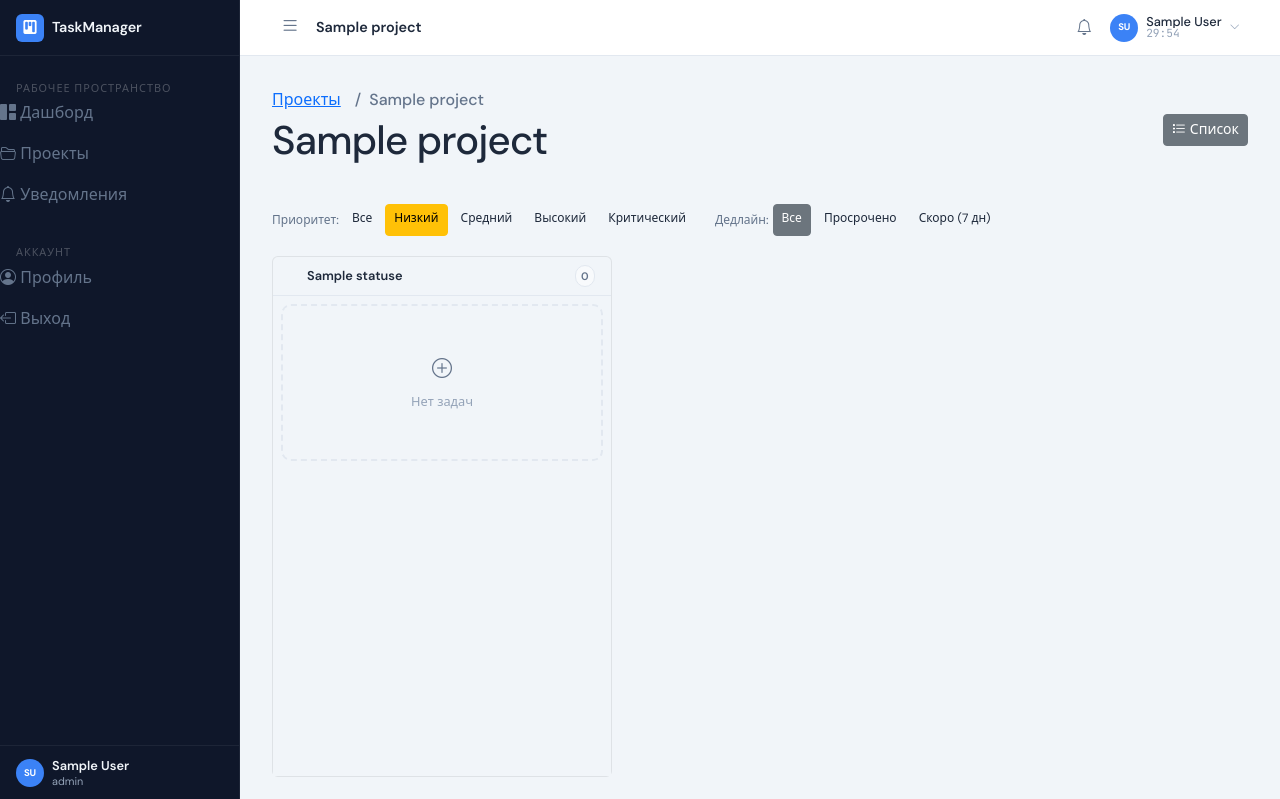
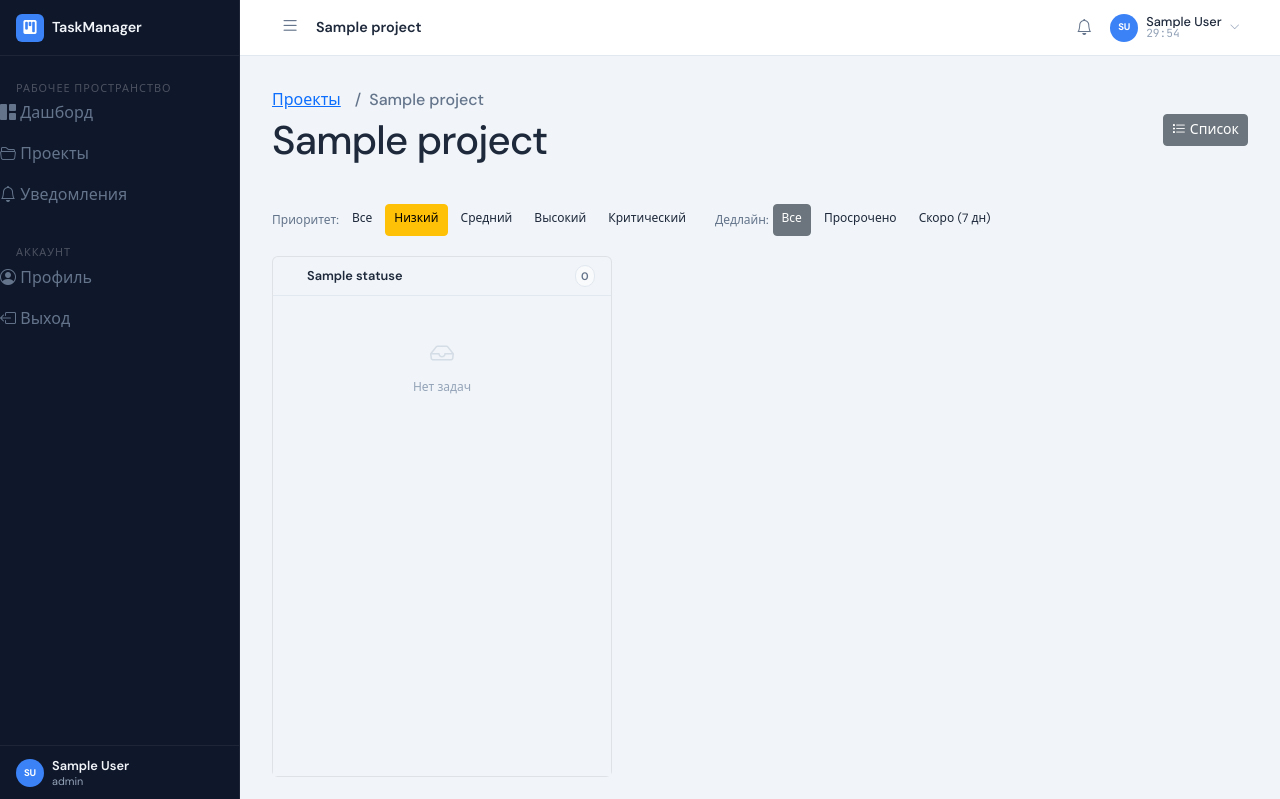
Before and after one commit to Samudinov00/task-tracker, a FastAPI app: page /p/00000000000000000000000000000001/board/?priority=low in a window 1280 px wide. Shown: the top 799 px of the page. Run offline with FastAPI, Linux system fonts and the light colour scheme; the visitor is signed in with stand-in values (Sample User, id 1); tables that the repository leaves empty hold one stand-in row (values such as "Sample post").

Commit message:
feat: улучшения канбан-доски
- Полоса приоритета на карточках (красный/оранжевый/синий/серый)
- Дедлайн: жёлтый если < 2 дней, красный если просрочено
- Empty state: без пунктирной рамки, иконка + серый текст

Co-Authored-By: Claude Sonnet 4.6 <noreply@anthropic.com>

```diff
--- a/app/routers/projects.py
+++ b/app/routers/projects.py
@@ -475,6 +475,7 @@ async def kanban(request: Request, project_uuid: uuid_lib.UUID, db: Session = De
             "deadline_filter": deadline_filter,
             "priority_choices": PRIORITY_CHOICES,
             "unread_notifications_count": unread_count,
+            "today": date.today(),
         },
     )
 
--- a/static/css/main.css
+++ b/static/css/main.css
@@ -1195,6 +1195,7 @@ textarea.form-control-autogrow {
   border: 1px solid var(--border) !important;
   border-radius: var(--radius-md) !important;
   box-shadow: none !important;
+  border-left-width: 3px !important;
   background: var(--bg-surface);
   transition: border-color var(--ease), transform .1s ease;
   cursor: grab;
@@ -1217,10 +1218,14 @@ textarea.form-control-autogrow {
 .sortable-chosen { box-shadow: 0 8px 32px rgba(0,0,0,.6) !important; transform: rotate(.8deg); }
 .sortable-drag { opacity: 0; }
 
+.task-card.priority-critical { border-left-color: #ef4444 !important; }
+.task-card.priority-high     { border-left-color: #f97316 !important; }
+.task-card.priority-medium   { border-left-color: #3b82f6 !important; }
+.task-card.priority-low      { border-left-color: #94a3b8 !important; }
+
 .kanban-drop-hint {
-  border: 2px dashed var(--border);
   border-radius: var(--radius-md);
-  padding: var(--s6);
+  padding: var(--s5) var(--s3);
   text-align: center;
   color: var(--text-3);
   font-size: .8rem;
--- a/templates/projects/kanban.html
+++ b/templates/projects/kanban.html
@@ -135,7 +135,7 @@
       {# Tasks #}
       <div class="kanban-col-body" id="col-{{ col.key }}" data-status="{{ col.key }}">
         {% for task in col.tasks %}
-        <div class="card task-card mb-2 {% if task.is_overdue() %}task-card-overdue{% endif %}"
+        <div class="card task-card mb-2 priority-{{ task.priority }} {% if task.is_overdue() %}task-card-overdue{% endif %}"
              data-task-uuid="{{ task.uuid }}">
           <div class="card-body">
 
@@ -190,7 +190,8 @@
                 {% endif %}
               </span>
               {% if task.deadline %}
-              <span class="{% if task.is_overdue() %}text-danger fw-semibold{% endif %}">
+              {% set days_left = (task.deadline - today).days %}
+              <span class="{% if task.is_overdue() %}text-danger fw-semibold{% elif days_left < 2 %}text-warning fw-semibold{% endif %}">
                 <i class="bi bi-calendar3 me-1"></i>{{ task.deadline.strftime('%d.%m') }}
               </span>
               {% endif %}
@@ -208,8 +209,8 @@
         </div>
         {% else %}
         <div class="kanban-drop-hint">
-          <i class="bi bi-plus-circle mb-2 d-block fs-5 text-muted"></i>
-          <div>Нет задач</div>
+          <i class="bi bi-inbox" style="font-size:1.5rem;opacity:.3;display:block;margin-bottom:.375rem"></i>
+          <div style="color:var(--text-3);font-size:.75rem">Нет задач</div>
         </div>
         {% endfor %}
       </div>
```
